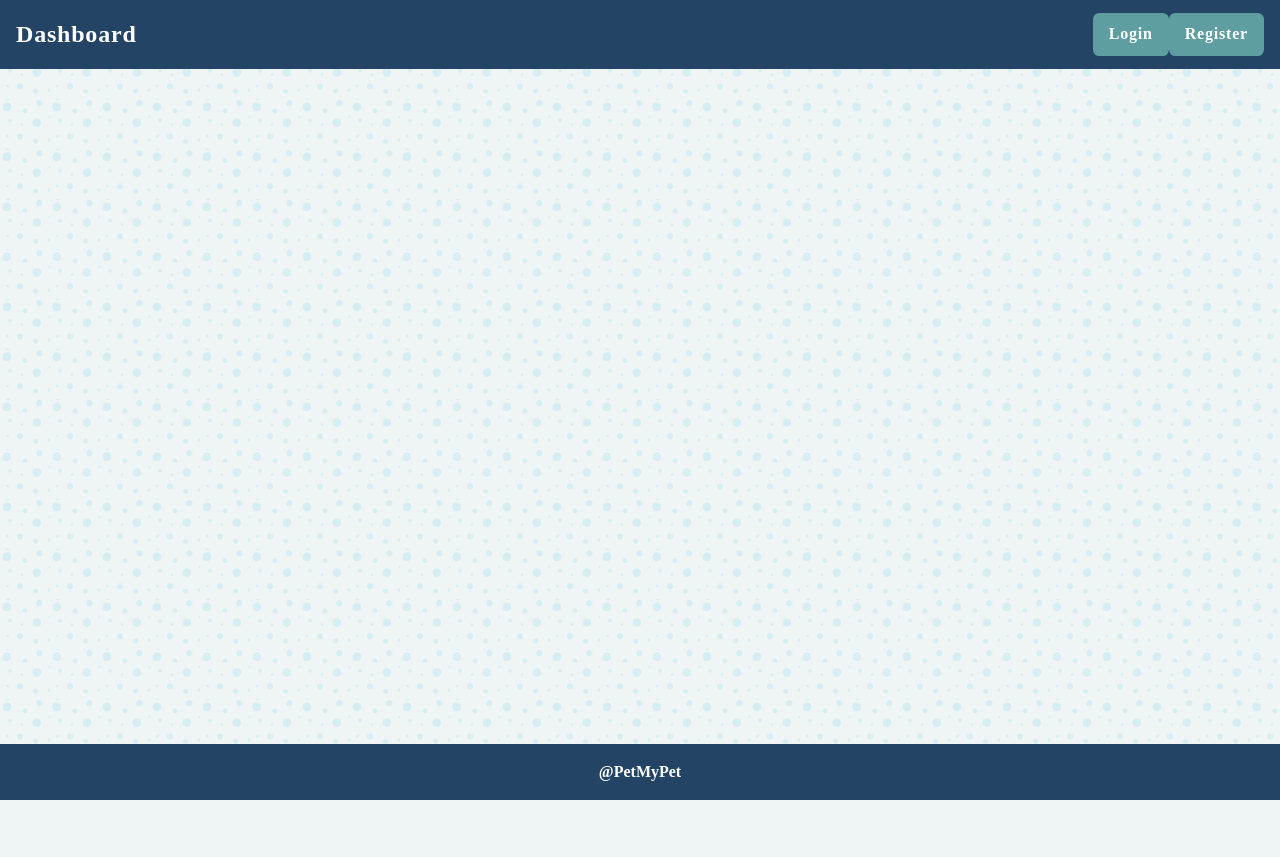
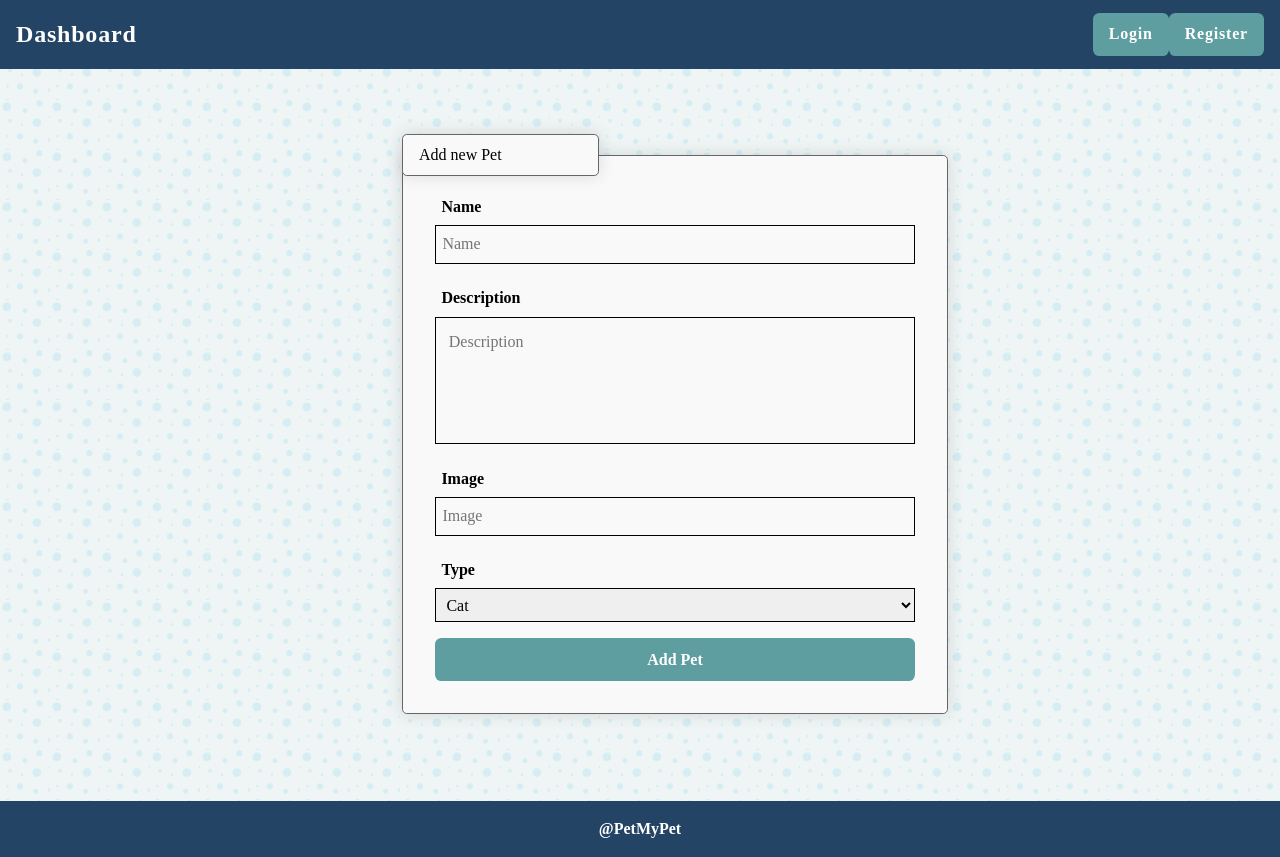
Before and after one commit to NANikolaev/Pets, a React (Create React App) app: page /add-pet in a window 1280 px wide. Before the commit the page ends 800 px from the top, so only its background shows below. Built offline with nearby package versions, Linux system fonts and the light colour scheme.

Commit message:
add createPet component and service

```diff
--- a/src/App.js
+++ b/src/App.js
@@ -8,6 +8,8 @@ import Register from "./components/Register/Register";
 import Dashboard from "./components/Dashboard/Dashboard";
 import Details from "./components/Details/Details";
 import Logout from "./components/Logout/Logout";
+import AddPet from "./components/Add-Pet/AddPet";
+
 
 
 function App() {
@@ -29,6 +31,7 @@ function App() {
           <Route path="/register" element={<Register changeOutState={changeOutState} />}></Route>
           <Route path="/logout" element={<Logout changeOutState={changeOutState} />}></Route>
           <Route path="/details/pet/:id" element={<Details user={user} />}></Route>
+          <Route path="/add-pet" element={<AddPet user={user}/>}></Route>
         </Routes>
       </main>
 
--- /dev/null
+++ b/src/components/Add-Pet/AddPet.js
@@ -0,0 +1,50 @@
+import create from "./service"
+import {useNavigate} from "react-router-dom"
+
+function AddPet({user}) {
+let navigate=useNavigate()
+  return (
+    <section id="create-page" className="create">
+      <form id="create-form" action="" method="POST" onSubmit={(e)=>create(e,user.accessToken) && navigate('/')}>
+        <fieldset>
+          <legend>Add new Pet</legend>
+          <p className="field">
+            <label htmlFor="name">Name</label>
+            <span className="input">
+              <input type="text" name="name" id="name" placeholder="Name" />
+            </span>
+          </p>
+          <p className="field">
+            <label htmlFor="description">Description</label>
+            <span className="input">
+              <textarea name="description" id="description" placeholder="Description"></textarea>
+            </span>
+          </p>
+          <p className="field">
+            <label htmlFor="image">Image</label>
+            <span className="input">
+              <input type="text" name="imageUrl" id="image" placeholder="Image" />
+            </span>
+          </p>
+          <p className="field">
+            <label htmlFor="type">Type</label>
+            <span className="input">
+              <select id="type" name="type">
+                <option value="cat">Cat</option>
+                <option value="dog">Dog</option>
+                <option value="parrot">Parrot</option>
+                <option value="reptile">Reptile</option>
+                <option value="other">Other</option>
+              </select>
+            </span>
+          </p>
+          <input className="button submit" type="submit" value="Add Pet" />
+        </fieldset>
+      </form>
+    </section>
+
+  )
+
+}
+
+export default AddPet
--- /dev/null
+++ b/src/components/Add-Pet/service.js
@@ -0,0 +1,22 @@
+
+
+function create(e,token){
+    e.preventDefault()
+    let data=new FormData(e.currentTarget)
+    let pet={...Object.fromEntries(data)}
+
+
+   return  fetch("http://localhost:3030/data/pets",{
+         method:'POST',
+       headers:{
+           'Content-type':'application/json',
+           'X-authorization': token
+        },
+         body:JSON.stringify(pet)
+    })
+
+
+
+}
+
+export default create
```
